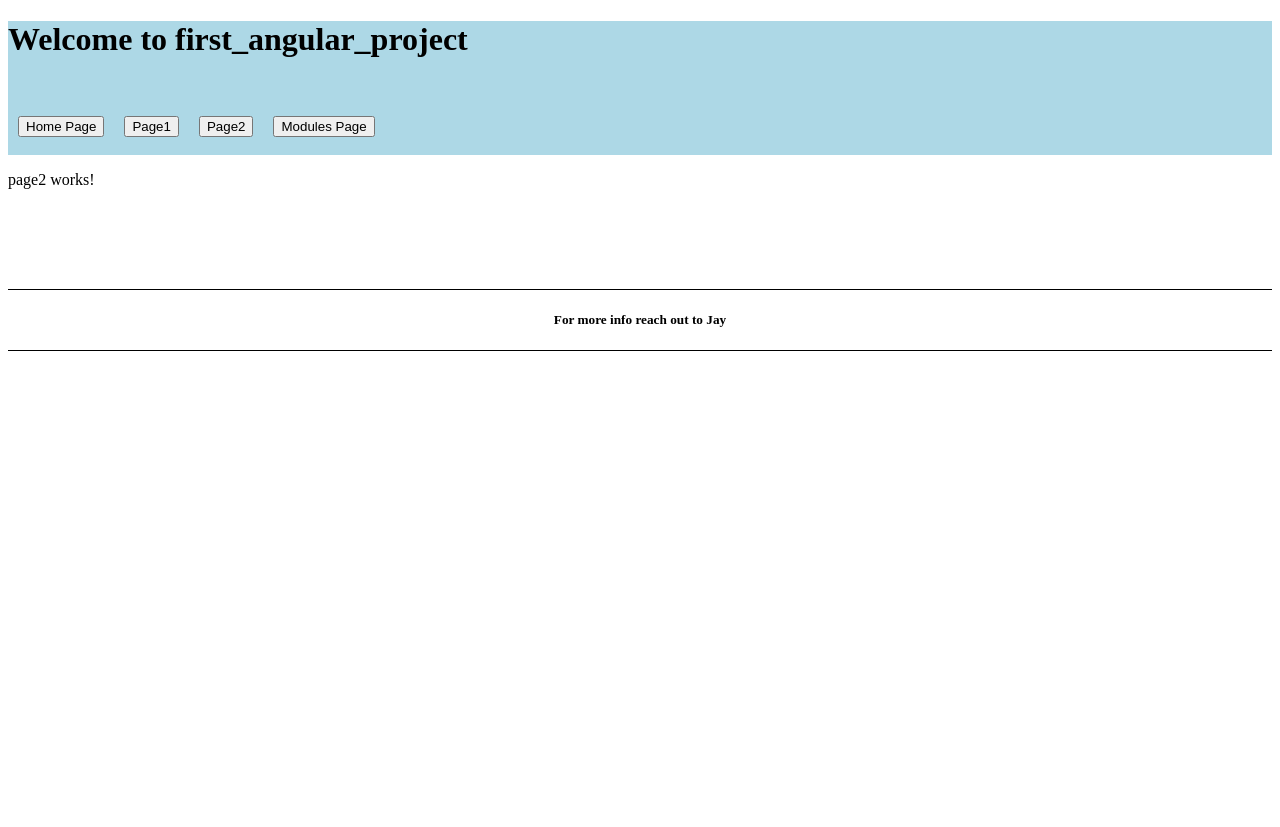
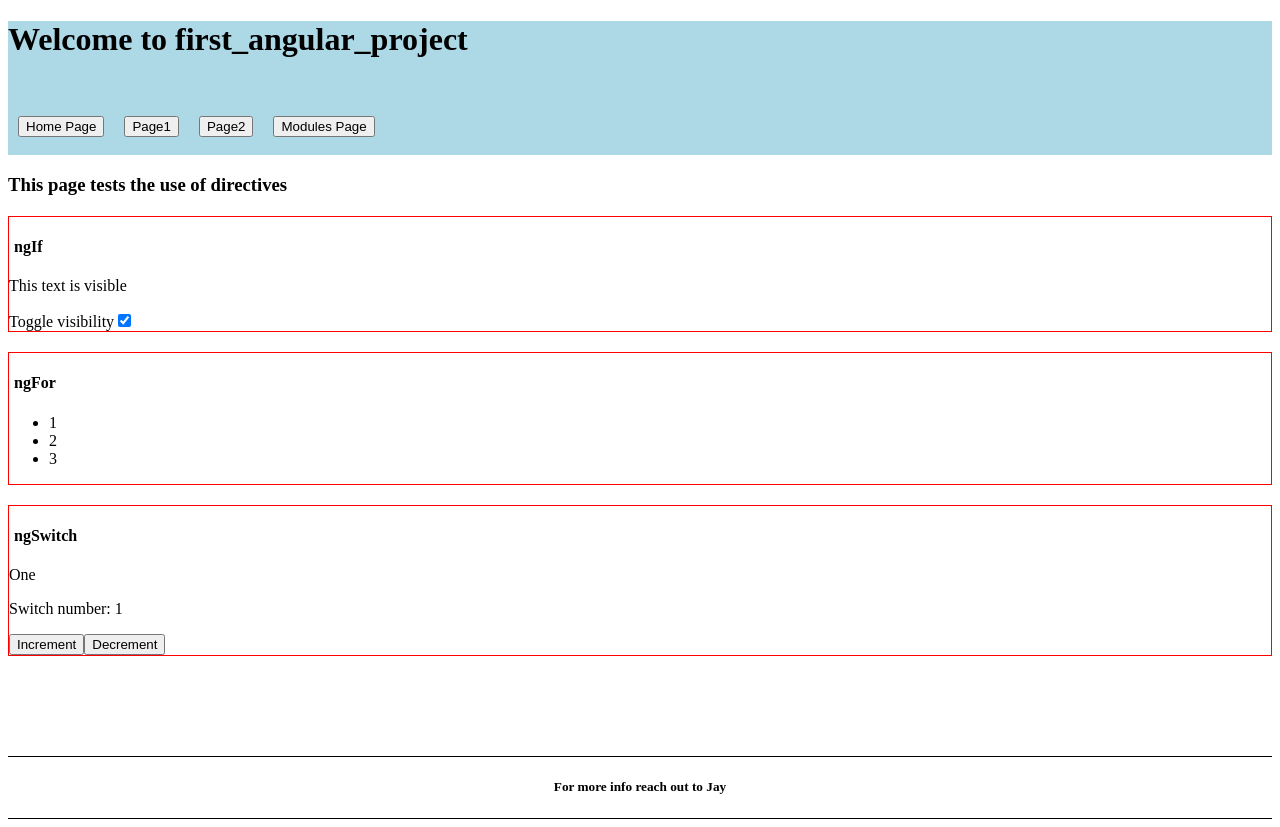
Before and after one commit to JTCollins33/first_angular_project, an Angular app: page /2 in a window 1280 px wide. Before the commit the page ends 800 px from the top, so only its background shows below. Built offline with nearby package versions, Linux system fonts and the light colour scheme.

Commit message:
added directives to page2

```diff
--- a/src/app/page2/page2.component.html
+++ b/src/app/page2/page2.component.html
@@ -1 +1,41 @@
-<p>page2 works!</p>
+<h3>This page tests the use of directives</h3>
+
+<div class="directive-section">
+    <h4>ngIf</h4>
+    <div *ngIf="isVisible; else notVisible">
+        <p>This text is visible</p>
+    </div>
+    <div>
+        <ng-template #notVisible>The text is not visible</ng-template>
+    </div>
+
+    <form>
+        <label>Toggle visibility</label>
+        <input type="checkbox" name="isVisible" [(ngModel)]="isVisible"/>
+    </form>
+</div>
+
+<div class="directive-section">
+    <h4>ngFor</h4>
+    <ul>
+        <li *ngFor="let item of randomList">{{item}}</li>
+    </ul>
+</div>
+
+<div class="directive-section">
+    <h4>ngSwitch</h4>
+    <div [ngSwitch]='switchNumber'>
+        <div *ngSwitchCase="1">One</div>
+        <div *ngSwitchCase="2">Two</div>
+        <div *ngSwitchCase="3">Three</div>
+        <div *ngSwitchCase="4">Four</div>
+        <div *ngSwitchCase="5">Five</div>
+        <div *ngSwitchCase="6">Six</div>
+        <div *ngSwitchDefault>The number is not in the value range of [1,6]</div>
+    </div>
+    <div>
+        <p>Switch number: {{switchNumber}}</p>
+        <button (click)="incrementSwitchNumber()">Increment</button>
+        <button (click)="decrementSwitchNumber()">Decrement</button>
+    </div>
+</div>
--- a/src/app/page2/page2.component.scss
+++ b/src/app/page2/page2.component.scss
@@ -0,0 +1,9 @@
+.directive-section{
+    border: 1px solid red;
+    margin-top: 20px;
+    margin-bottom: 20px;
+}
+
+h4 {
+    margin-left: 5px;
+}
--- a/src/app/page2/page2.component.ts
+++ b/src/app/page2/page2.component.ts
@@ -1,13 +1,22 @@
+import { CommonModule } from '@angular/common';
 import { Component } from '@angular/core';
+import { FormsModule } from '@angular/forms';
 
 @Component({
   selector: 'app-page2',
-  imports: [],
+  imports: [CommonModule, FormsModule],
   templateUrl: './page2.component.html',
   styleUrl: './page2.component.scss'
 })
 export class Page2Component {
-  ngOnInit(): void {
-    console.log("page2 loaded")
+  isVisible = true;
+  randomList=['1','2','3']
+  switchNumber=1
+
+  incrementSwitchNumber(){
+    this.switchNumber+=1
+  }
+  decrementSwitchNumber(){
+    this.switchNumber-=1
   }
 }
```
